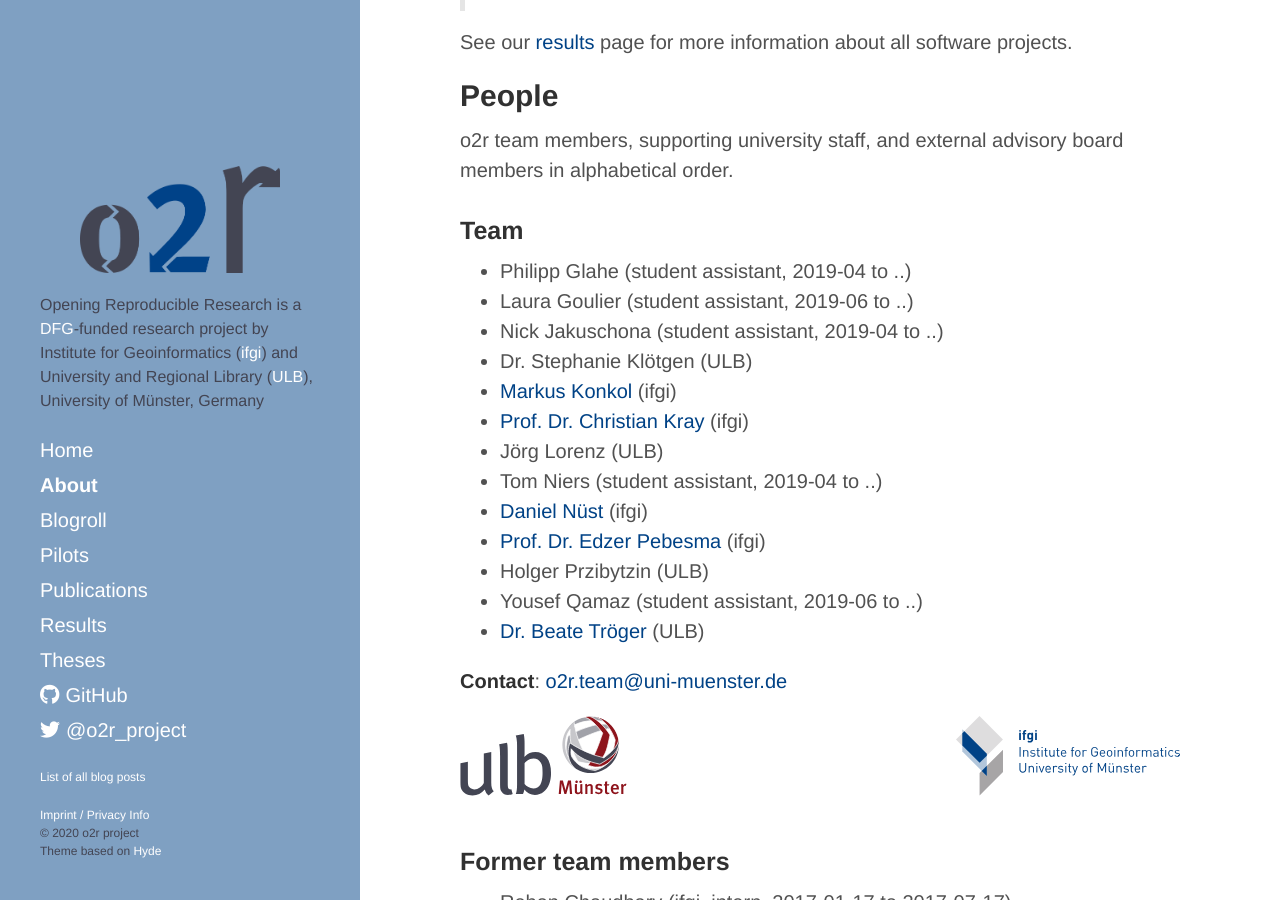
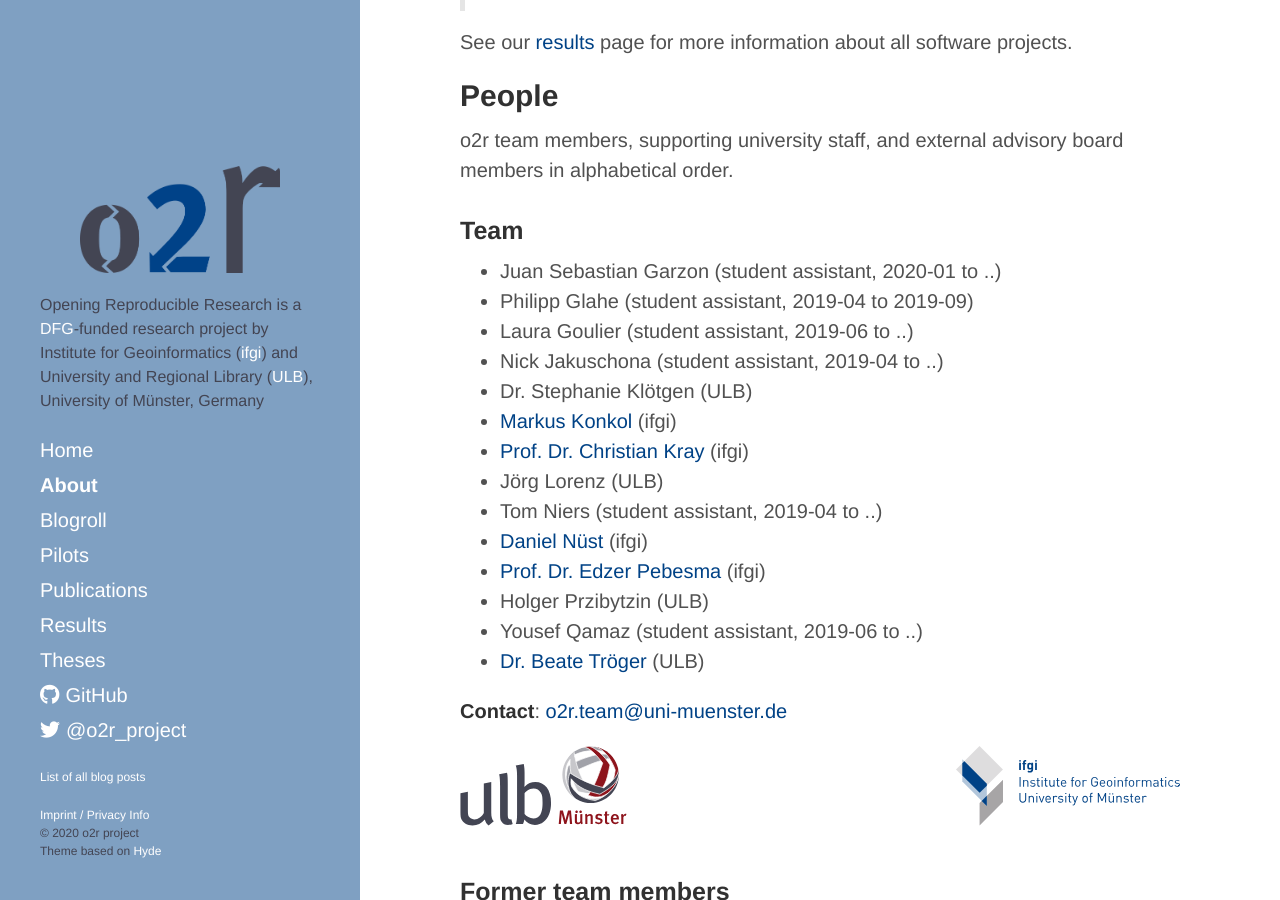
Before and after one commit to o2r-project/o2r-project.github.io, a Jekyll site: the page built from about.md, in a window 1280 px wide and 900 px high, scrolled down 2054 px. Built offline with Jekyll 4.4.1, drawn with Linux system fonts in a browser that asks for light colours; nearby versions of some CDN libraries.

Commit message:
update team list

```diff
--- a/about.md
+++ b/about.md
@@ -55,7 +55,8 @@ o2r team members, supporting university staff, and external advisory board membe
 
 ### Team
 
-- Philipp Glahe (student assistant, 2019-04 to ..)
+- Juan Sebastian Garzon (student assistant, 2020-01 to ..)
+- Philipp Glahe (student assistant, 2019-04 to 2019-09)
 - Laura Goulier (student assistant, 2019-06 to ..)
 - Nick Jakuschona (student assistant, 2019-04 to ..)
 - Dr. Stephanie Klötgen (ULB)
```
